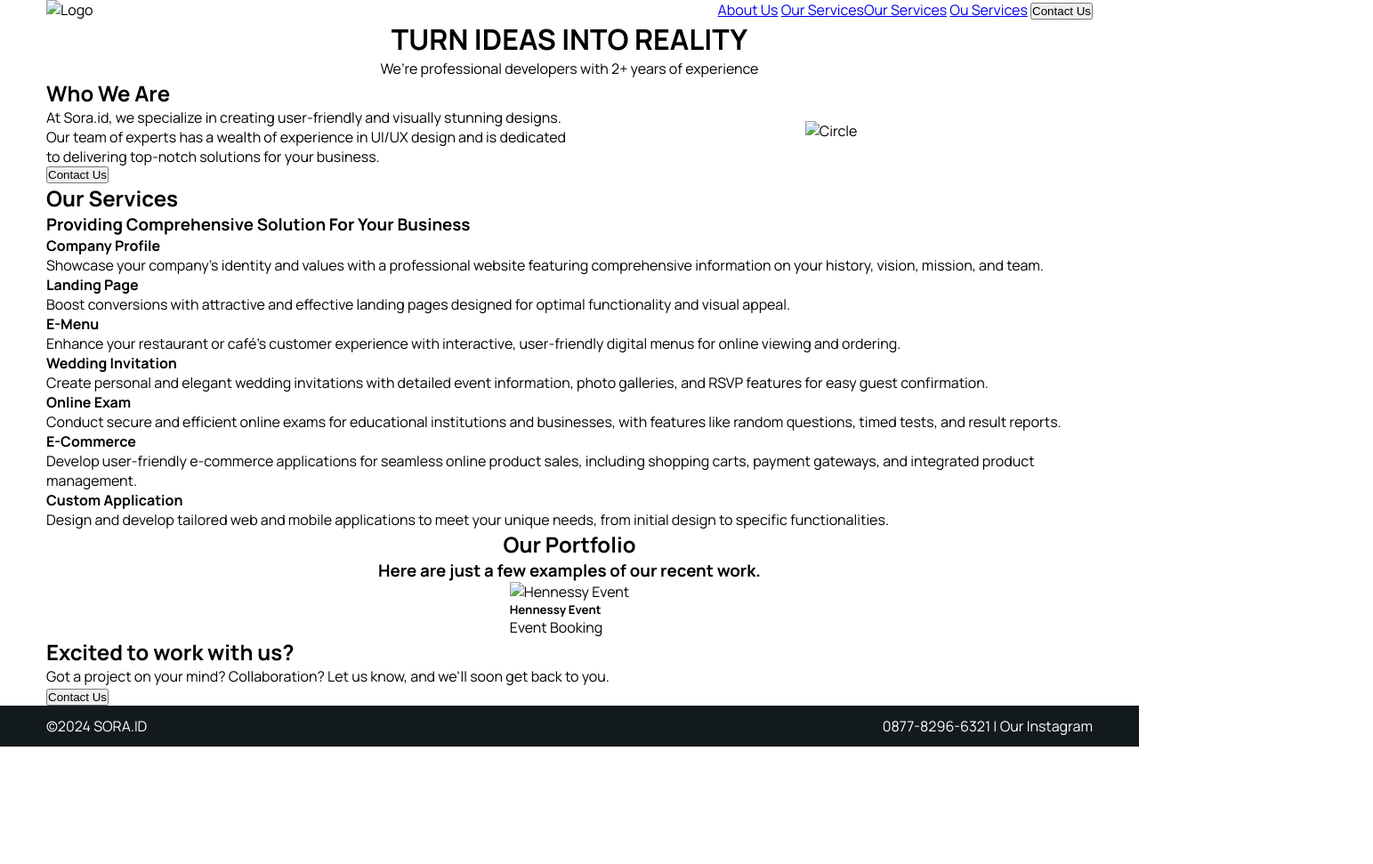
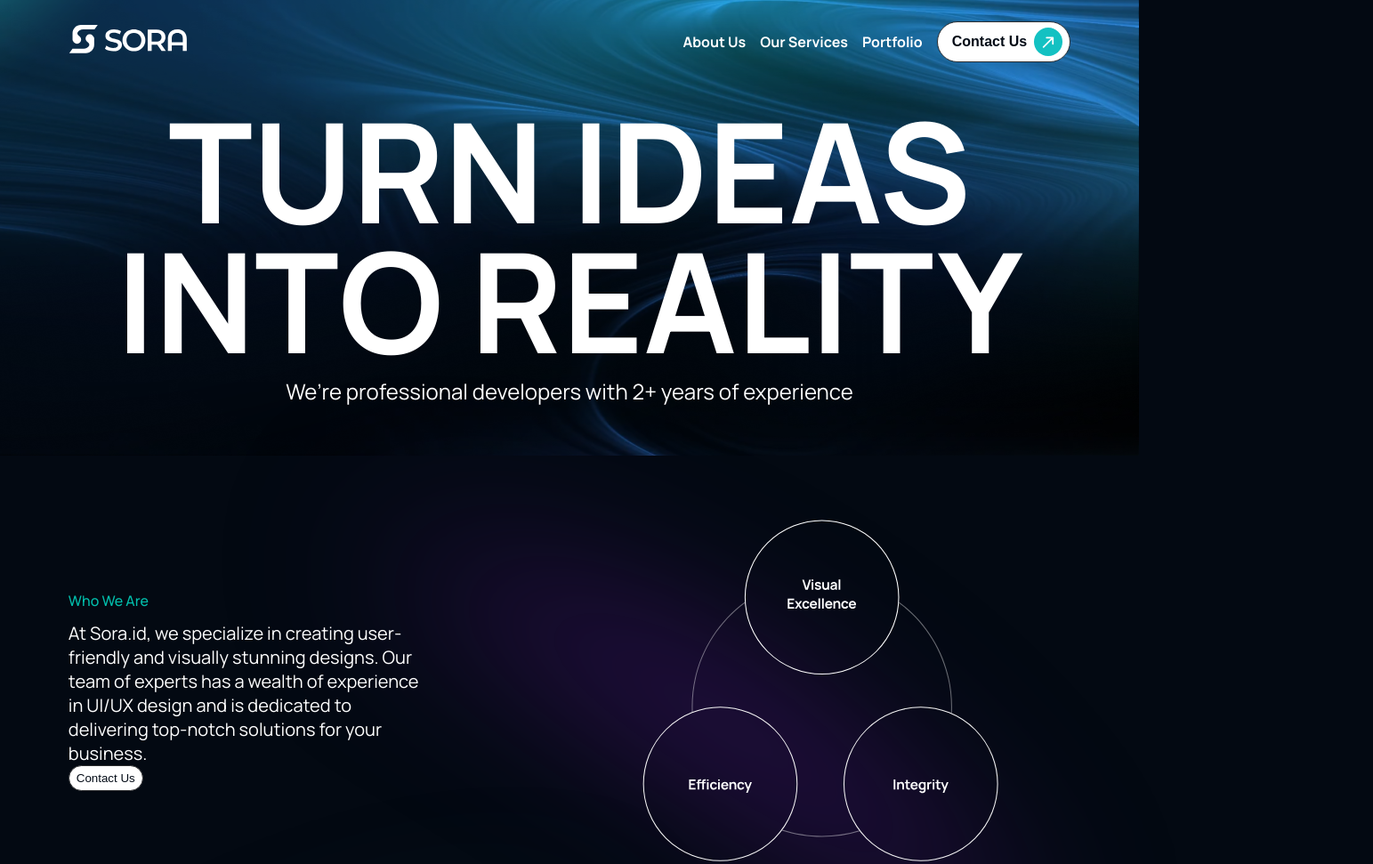
Before and after one commit to renalditri/sora, a website: page index.html in a window 1280 px wide. Shown: the top 971 px of the page at 89% size, 1543 px wide, since content can reach past the window. Before the commit the page ends 839 px from the top, so only its background shows below. Drawn offline with Linux system fonts and the light colour scheme.

Commit message:
finished UI

```diff
--- a/index.html
+++ b/index.html
@@ -1,34 +1,44 @@
 <!doctype html>
 <html>
+
 <head>
   <title>My HTML Template</title>
   <link rel="stylesheet" href="style.css" />
   <link rel="preconnect" href="https://fonts.googleapis.com" />
   <link rel="preconnect" href="https://fonts.gstatic.com" crossorigin />
-    <link
-      href="https://fonts.googleapis.com/css2?family=Manrope:wght@200..800&display=swap"
-      rel="stylesheet"
-    />
+  <link href="https://fonts.googleapis.com/css2?family=Manrope:wght@200..800&display=swap" rel="stylesheet" />
 </head>
 
 <body>
-    <nav class="container full flex justify-between">
-      <img alt="Logo" />
-      <section>
-        <a href="#">About Us</a>
-        <a href="#">Our Services</a><a href="#">Our Services</a>
-        <a href="#">Ou Services</a> <button>Contact Us</button>
+  <header>
+    <nav class="container w-full flex justify-between">
+      <img class="logo" alt="Sora Logo" src="./assets/logo.svg" />
+      <section class="flex align-center">
+        <a href="#about">About Us</a>
+        <a href="#services">Our Services</a><a href="#portfolio">Portfolio</a>
+        <button>
+          <p>Contact Us</p>
+          <div class="arrow">
+            <svg width="25" height="25" viewBox="0 0 25 25" fill="currentColor" xmlns="http://www.w3.org/2000/svg">
+              <path d="M6.45508 18.6035L18.4551 6.60352M18.4551 6.60352H10.4551M18.4551 6.60352V14.6035"
+                stroke="currentColor" stroke-width="2" stroke-linecap="round" stroke-linejoin="round" />
+            </svg>
+          </div>
+        </button>
       </section>
     </nav>
 
-    <header class="container full flex column">
-      <h1 class="uppercase text-center">Turn Ideas Into Reality</h1>
-      <p class="text-center">
+    <section id="title" class="container w-full h-full flex column justify-center">
+      <h1 class="uppercase text-center">Turn Ideas<br />Into Reality</h1>
+      <p class="text-center title-paragraph">
         We’re professional developers with 2+ years of experience
       </p>
+    </section>
+    <div class="layer"></div>
+    <div class="background"></div>
   </header>
 
-    <section class="container flex">
+  <section id="about" class="container flex">
     <article class="half flex column justify-center align-start">
       <h2>Who We Are</h2>
       <p>
@@ -39,18 +49,19 @@
       </p>
       <button>Contact Us</button>
     </article>
-      <article class="half flex justify-center align-center">
-        <img alt="Circle" />
+    <article class="circle-container half flex justify-center align-center">
+      <img alt="Circle" src="./assets/circles.svg" />
     </article>
+    <img class="vector-1" alt="Vector 1" src="./assets/vector-1.svg" />
   </section>
 
-    <section class="container">
+  <section id="services" class="container">
     <div>
       <h2>Our Services</h2>
-        <h3>Providing Comprehensive Solution For Your Business</h3>
+      <h3>Providing Comprehensive Solution For<br /> Your Business</h3>
     </div>
     <article>
-        <div>
+      <div class="list">
         <h4>Company Profile</h4>
         <p>
           Showcase your company's identity and values with a professional
@@ -58,14 +69,14 @@
           mission, and team.
         </p>
       </div>
-        <div>
+      <div class="list">
         <h4>Landing Page</h4>
         <p>
           Boost conversions with attractive and effective landing pages
           designed for optimal functionality and visual appeal.
         </p>
       </div>
-        <div>
+      <div class="list">
         <h4>E-Menu</h4>
         <p>
           Enhance your restaurant or café's customer experience with
@@ -73,7 +84,7 @@
           ordering.
         </p>
       </div>
-        <div>
+      <div class="list">
         <h4>Wedding Invitation</h4>
         <p>
           Create personal and elegant wedding invitations with detailed event
@@ -81,7 +92,7 @@
           confirmation.
         </p>
       </div>
-        <div>
+      <div class="list">
         <h4>Online Exam</h4>
         <p>
           Conduct secure and efficient online exams for educational
@@ -89,7 +100,7 @@
           timed tests, and result reports.
         </p>
       </div>
-        <div>
+      <div class="list">
         <h4>E-Commerce</h4>
         <p>
           Develop user-friendly e-commerce applications for seamless online
@@ -97,7 +108,7 @@
           integrated product management.
         </p>
       </div>
-        <div>
+      <div class="list">
         <h4>Custom Application</h4>
         <p>
           Design and develop tailored web and mobile applications to meet your
@@ -105,36 +116,57 @@
         </p>
       </div>
     </article>
+    <img class="vector-2" alt="Vector 2" src="./assets/vector-2.svg" />
   </section>
 
-    <section class="full flex column justify-center align-center">
+  <section id="portfolio" class="w-full flex column justify-center align-center">
     <h2>Our Portfolio</h2>
-      <h3>Here are just a few examples of our recent work.</h3>
-      <article>
-        <div>
-          <img alt="Hennessy Event" />
+    <h3 class="text-center">Here are just a few examples <br /> of our recent work.</h3>
+    <article class="card-list">
+      <div class="flex column">
+        <div class="card" alt="Hennessy Event"></div>
+        <h5>Giri Art - Telkom University</h5>
+        <p>E-Commerce</p>
+      </div>
+      <div class="flex column">
+        <div class="card" alt="Hennessy Event"></div>
+        <h5>The Token People</h5>
+        <p>Company Profile</p>
+      </div>
+      <div class="flex column">
+        <div class="card" alt="Hennessy Event"></div>
         <h5>Hennessy Event</h5>
         <p>Event Booking</p>
+      </div>
+      <div class="flex column">
+        <div class="card" alt="Hennessy Event"></div>
+        <h5>Elegant Wedding Invitation</h5>
+        <p>Wedding Invitation</p>
+      </div>
+      <div class="flex column">
+        <div class="card" alt="Hennessy Event"></div>
+        <h5>Nitra Jaya</h5>
+        <p>E-commerce</p>
       </div>
     </article>
   </section>
 
-    <section class="container">
+  <section class="end container flex justify-between align-center">
     <article>
-        <h2>Excited to work with us?</h2>
+      <h2>Excited to<br /> work with us?</h2>
       <p>
         Got a project on your mind? Collaboration? Let us know, and we'll soon
         get back to you.
       </p>
     </article>
-      <button>Contact Us</button>
   </section>
 
-    <footer class="full text-white">
+  <footer class="w-full text-white">
     <div class="container flex justify-between">
       <p>©2024 SORA.ID</p>
       <p>0877-8296-6321 | Our Instagram</p>
     </div>
   </footer>
 </body>
+
 </html>
--- a/style.css
+++ b/style.css
@@ -4,12 +4,28 @@
   box-sizing: border-box;
 }
 
+html {
+  scroll-behavior: smooth;
+}
+
 body {
   font-family: "Manrope", sans-serif;
+  background: #030912;
+  color: #ffffff;
 }
 
-.full {
+a {
+  font-weight: 700;
+  text-decoration: none;
+  color: inherit;
+}
+
+.w-full {
   width: 100%;
+}
+
+.h-full {
+  height: 100%;
 }
 
 .half {
@@ -17,9 +33,32 @@ body {
 }
 
 .container {
-  max-width: 1200px;
   margin: 0 auto;
-  padding: 0 12px;
+  padding: 0 6%;
+}
+
+.vector-1 {
+  position: absolute;
+  filter: blur(90px);
+  z-index: -1;
+  top: 20%;
+  right: 10%;
+  width: 60%;
+}
+
+.vector-2 {
+  position: absolute;
+  filter: blur(90px);
+  z-index: -1;
+  top: 5%;
+  left: -10%;
+  width: 60%;
+}
+
+#services {
+  position: relative;
+  padding-top: 62px;
+  padding-bottom: 62px;
 }
 
 .flex {
@@ -78,7 +117,240 @@ body {
   color: #fff;
 }
 
+h1 {
+  font-size: 156px;
+  line-height: 146px;
+}
+
+h2 {
+  font-size: 16px;
+  color: #02beac;
+  font-weight: 500;
+}
+
+h3 {
+  margin-top: 8px;
+  margin-bottom: 32px;
+  font-size: 42px;
+  font-weight: 600;
+}
+
+h4 {
+  font-size: 32px;
+  font-weight: 500;
+}
+
+.title-paragraph {
+  margin-top: 12px;
+  font-size: 24px;
+}
+
+#title {
+  padding-top: 62px;
+}
+
+#about {
+  position: relative;
+  padding-top: 72px;
+  padding-bottom: 62px;
+}
+
+#about p {
+  margin-top: 12px;
+  font-size: 20px;
+  padding-right: 156px;
+}
+
+.list {
+  display: flex;
+  justify-content: space-between;
+  gap: 24px;
+  border-bottom: 1px solid #ffffff80;
+  padding: 28px 0px;
+  opacity: 50%;
+  transition: all 1s;
+  cursor: default;
+}
+
+.list:hover {
+  opacity: 100%;
+}
+
+.list h4 {
+  width: 50%;
+  text-transform: uppercase;
+}
+
+.list p {
+  width: 50%;
+}
+
+.circle-container {
+  display: flex;
+  justify-content: center;
+  align-items: center;
+}
+
+.circle-container img {
+  width: 400px;
+}
+
+#portfolio {
+  padding-top: 62px;
+  padding-bottom: 100px;
+  background: url("./assets/portfolio-bg.png");
+  background-size: cover;
+}
+
+#portfolio h3 {
+  line-height: 46px;
+}
+
+.card-list {
+  display: flex;
+  gap: 24px;
+  justify-content: space-evenly;
+}
+
+.card {
+  width: 342px;
+  height: 342px;
+  border-radius: 32px;
+  background: #d9d9d9;
+}
+
+.end {
+  background: url("./assets/end-bg.png");
+  background-size: cover;
+  padding-top: 72px;
+  padding-bottom: 72px;
+}
+
+.end h2 {
+  font-size: 44px;
+  font-weight: 600;
+  color: #fff;
+  line-height: 48px;
+}
+
+.end p {
+  margin-top: 16px;
+  font-weight: 400;
+  color: #fff;
+  width: 250px;
+}
+
+.layer {
+  position: absolute;
+  top: 0;
+  left: 0;
+  background: url("./assets/layer-img.png");
+  z-index: -1;
+  width: 100%;
+  height: 100%;
+  mix-blend-mode: normal;
+  opacity: 0.9;
+  background-size: 100% 100%;
+}
+
+.background {
+  position: absolute;
+  top: 0;
+  left: 0;
+  background: url("./assets/start-bg.png");
+  z-index: -2;
+  width: 100%;
+  height: 100%;
+  background-size: 100% 100%;
+}
+
+nav.container {
+  padding-top: 24px;
+  padding-bottom: 24px;
+}
+
+.logo {
+  height: 42px;
+}
+
+nav {
+  position: absolute;
+}
+
+nav > section > * {
+  font-size: 16px;
+  margin-left: 16px;
+}
+
+header {
+  position: relative;
+  height: 40vw;
+}
+
 footer {
   background-color: #121a1b;
   padding: 12px 0;
 }
+
+button {
+  display: flex;
+  align-items: center;
+  padding: 6px 8px;
+  background: #fff;
+  color: #030b16;
+  border: 1px solid #2c2d2f;
+  border-radius: 100px;
+  cursor: pointer;
+  transition: all 0.2s;
+}
+
+button:hover {
+  background: #e0e0e0;
+}
+
+button:active {
+  background: #c5c5c5;
+}
+
+button:hover .arrow {
+  background: #e0e0e0;
+  color: #13c1c2;
+}
+
+button:active .arrow {
+  background: #c5c5c5;
+}
+
+button p {
+  text-align: center;
+  font-weight: 700;
+  padding: 0px 8px;
+}
+
+.arrow {
+  display: flex;
+  justify-content: center;
+  align-items: center;
+  height: 32px;
+  width: 32px;
+  background: #13c1c2;
+  border-radius: 20px;
+  color: white;
+  transition: all 0.2s;
+}
+
+.arrow svg {
+  width: 22px;
+}
+
+.card-list h5 {
+  margin-top: 12px;
+  font-size: 20px;
+  font-weight: 700;
+}
+
+.card-list p {
+  font-size: 14px;
+  font-weight: 400;
+  color: #02beac;
+}
```
Also changed, not shown: assets/arrow.svg (added), assets/card-bg.png (added), assets/circles.png (added), assets/circles.svg (added), assets/end-bg.png (added), assets/layer-img.png (added), assets/logo.svg (added), assets/portfolio-bg.png (added), assets/start-bg.png (added), assets/vector-1.svg (added), assets/vector-2.svg (added). Lines whose indentation alone changed are shown as unchanged.
